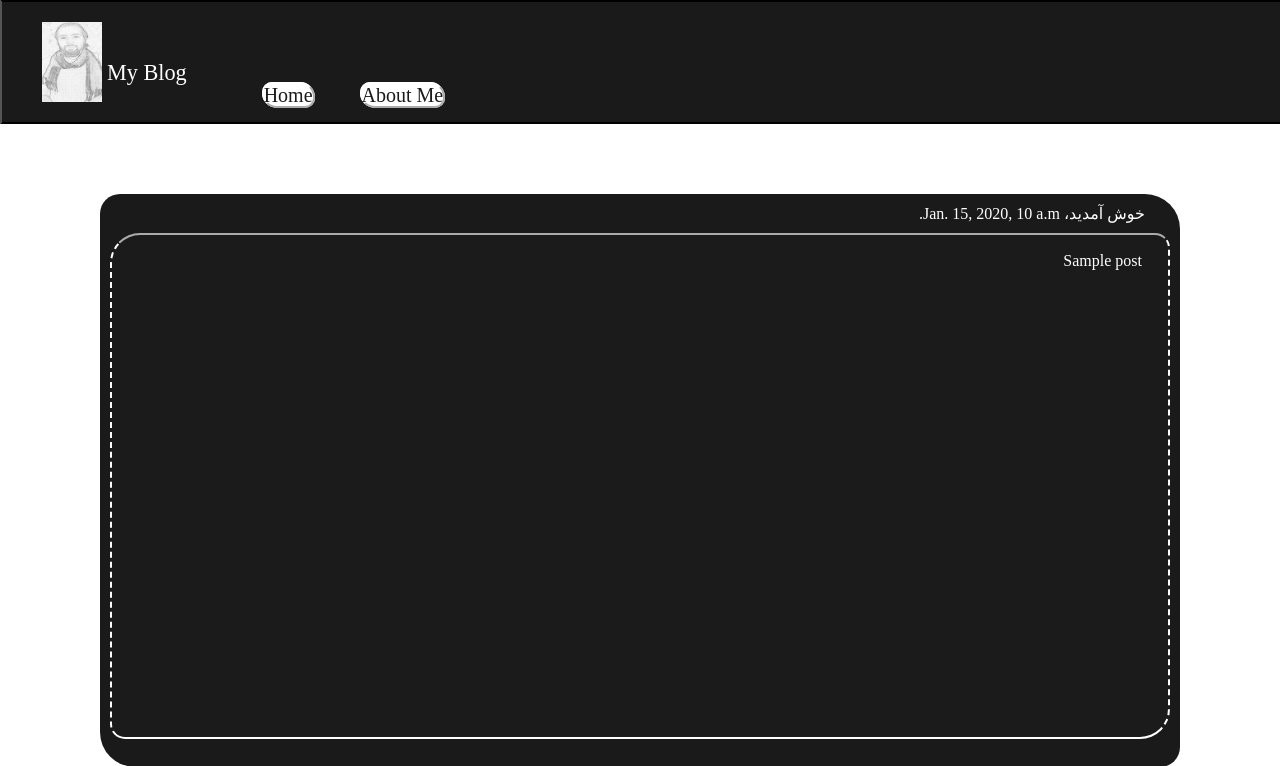
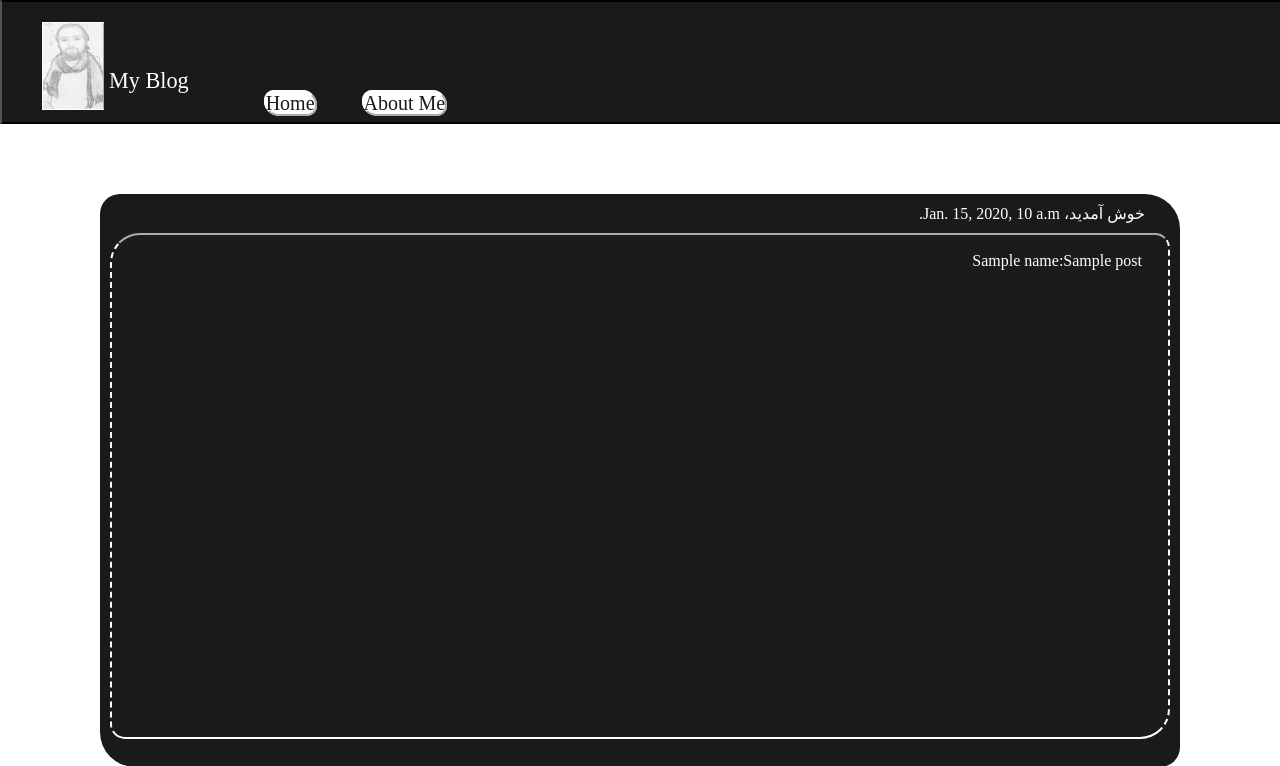
Before and after one commit to ShervinAra/MyBlog, a Django app: template templates/index.html in a window 1280 px wide. Shown: the top 766 px of the page. Run offline with Django 3.2, Linux system fonts and the light colour scheme; the template is opened without the code that fills it: most values are stand-ins (such as "Sample title", 1, 10 or a date in 2020).

Commit message:
try to view posts of db

```diff
--- a/MyBlog/data/admin.py
+++ b/MyBlog/data/admin.py
@@ -1,4 +1,4 @@
 from django.contrib import admin
 from MyBlog.data.models import *
 
-admin.site.register(user)
+admin.site.register(context)
--- a/MyBlog/data/models.py
+++ b/MyBlog/data/models.py
@@ -1,8 +1,11 @@
 from django.db import models
 
 # Create your models here.
-class user(models.Model):
+class context(models.Model):
 	Name=models.CharField(max_length=30)
 	Email=models.EmailField()
 	Post=models.TextField()
 	Subject=models.CharField(max_length=30)
+
+	def __unicode__(self):
+		return (self.Name)
--- a/MyBlog/urls.py
+++ b/MyBlog/urls.py
@@ -22,7 +22,11 @@ urlpatterns = patterns('',
     url(r'^admin/', include(admin.site.urls)),
     #(r'^admin/', include(admin.site.urls)),
     (r'^$' , "MyBlog.views.homepage"),
-    (r'^index.html$' , "MyBlog.views.homepage"),
+    (r'^$' , "MyBlog.views.post"),
+    (r'^home$' , "MyBlog.views.homepage"),
+    (r'^home$' , "MyBlog.views.post"),
+    (r'^about$' , "MyBlog.views.about"),
+
 )
 # Local media serving.
 if settings.DEBUG:
--- a/statics/css/style.css
+++ b/statics/css/style.css
@@ -1,10 +1,11 @@
 body{padding:0px; margin:0px; background-color:#ffffff font-family:SteveHand;}
 #top_header{background-color:#1A1A1A; position:relative; margin:0px; height:120px; font-size:20px; text-indent:0px; padding:0px; width:100%; border-style:solid outset; top:0px; border-color:#000000; border-width:2px; margin-left:auto; margin-right:auto;}
 #top_header a{text-decoration:none; color:#ffffff; border-radius:10px 15px 10px 15px; border-style:outset; border-color:#ffffff; border-width:2px; background-color:#ffffff; color:#1a1a1a; text-align:center;}
-#top_header li{list-style-type:disk; list-style-position:outside; display:inline; margin:20px;}
+#top_header li{list-style-type:disk; list-style-position:outside; display:inline; margin:20px; margin-top:0px;}
 #top_header span{color:#ffffff; font-size:32px; padding-right:50px; text-align:left;}
 #main{height:100%; padding:0px; margin:70px; margin-left:100px; margin-right:100px; background-color:#1A1A1A; background-repeat:repeat; background-position:center; position: relative; height:auto; border-radius:20px 35px 20px 35px;}
 #top_content{text-indent:25px; height:100%;direction:rtl;background-repeat:repeat-x; background-color:#; margin-top:5px; border-radius:20px 35px 20px 35px; border-style:outser; border-color:#000000; padding:10px;}
 #top_content span{text-align:left; color:#ffffff; text-indent:50px;}
 #content{height:100%;direction:rtl;background-repeat:repeat-x; background-color:#1b1b1b; color:#ffffff; margin-top:10px;  border-style:inset dashed ; border-width:2px; border-color:#ffffff; padding:1px; border-radius:30px 15px 30px 15px; min-height:500px;}
 #footer{height:100px; background-color:#1a1a1a; color:#ffffff; clear:both; margin:0px; width:100%; padding:1px; margin-top:5px; bottom:0px; position:relative; border-style:solid outset; border-width:2px; border-color:#000000; text-indent:10px; margin-left:auto; margin-right:auto; margin-top:auto;}
+#avatar{border-style:solid outset; border-color:#ffffff; border-width:1px; height:70%; top:0px; margin-top:0px; padding:0px;}
--- /dev/null
+++ b/templates/about.html
@@ -0,0 +1,2 @@
+{%extends 'index.html'%}
+{%block title%}About Me{%endblock%}
--- a/templates/index.html
+++ b/templates/index.html
@@ -4,10 +4,10 @@
 {%block main%}
 	<div id="top_header">
 		<ul>
-			<img src="/statics/pictures/shervin.jpg" height="80" width="60">
+			<img src="/statics/pictures/shervin.jpg" height="80" width="60" id="avatar">
 			<span><sup><sup>My Blog</sup></sup></span>
-			<li><a href="">Home</a></li>
-			<li><a href="">About Me</a></li>
+			<li><a href="home">Home</a></li>
+			<li><a href="about">About Me</a></li>
 			</ul>
 
 	</div>
@@ -19,7 +19,7 @@
 		<div id="top_content">
 			<span>خوش آمدید، <span>{{now}}</span></span>
 			<div id="content">
-				<p>{{post}}</p>
+				<p>{{name}}:{{post}}</p>
 			</div>
 		</div>
 		<br/>
```
Also changed, not shown: MyBlog/views.py (+13 -2 lines), 5 other files.
